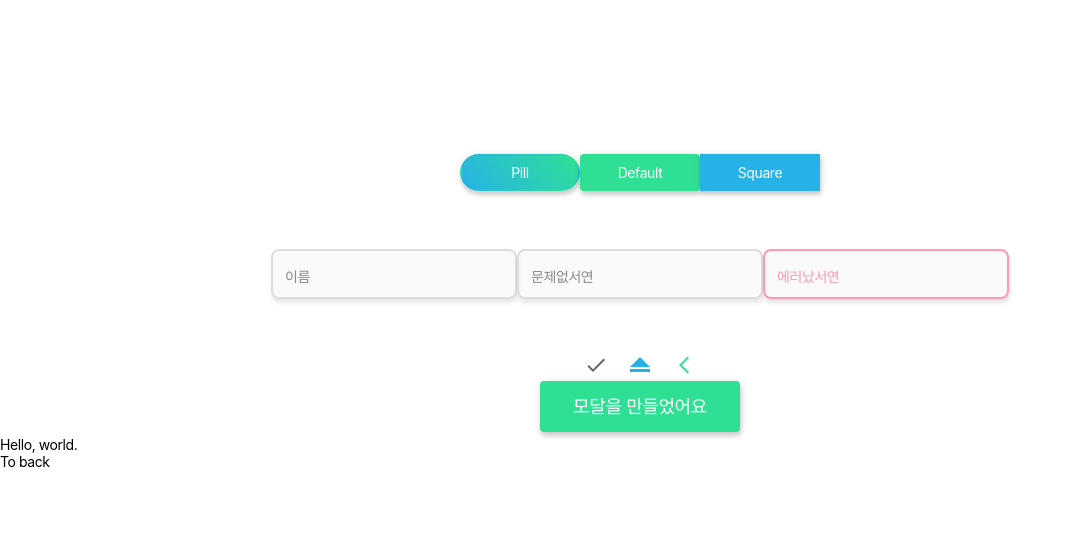
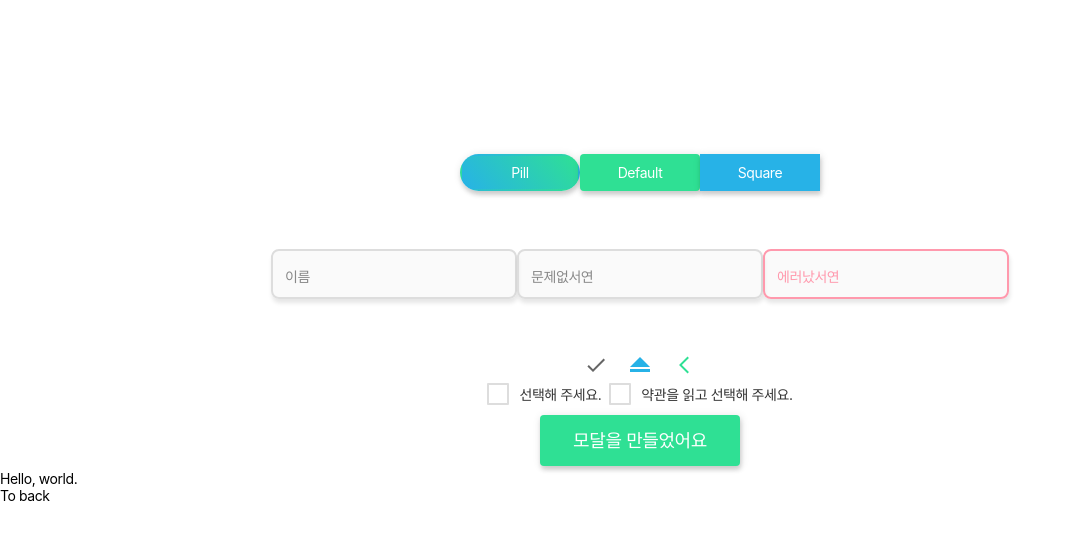
Before and after one commit to 365kim/react-boilerplate-without-cra, a React app: page / in a window 1280 px wide. Shown: the top 540 px of the page, without its empty margins (0-1073 px from the left). Built offline with nearby package versions, Linux system fonts and the light colour scheme; a web font is replaced by a local one.

Commit message:
feat: Checkbox 추가

```diff
--- a/src/App.tsx
+++ b/src/App.tsx
@@ -2,7 +2,7 @@ import { lazy, Suspense } from 'react';
 import { BrowserRouter as Router, Link, Route, Routes } from 'react-router-dom';
 
 import { HomePage } from 'pages';
-import { Button, FlexBox, Icon, Input, useModal } from 'components';
+import { Button, Checkbox, FlexBox, Icon, Input, useModal } from 'components';
 import { ArrowLeftSimple, ArrowUp, Check } from 'icons';
 
 const AboutPage = lazy(() => import(/* webpackChunkName: "AboutPage" */ './pages/AboutPage'));
@@ -24,16 +24,26 @@ const App = (): JSX.Element => {
             <Link to="about">Square</Link>
           </Button>
         </FlexBox>
+
         <FlexBox dir="row" gap="20px" mt="50px">
           <Input label="이름" />
           <Input label="문제없서연" isSuccess />
           <Input label="에러났서연" isError />
         </FlexBox>
+
         <FlexBox dir="row" gap="20px" mt="50px">
           <Icon icon={Check} />
           <Icon icon={ArrowUp} color="secondary" />
           <Icon icon={ArrowLeftSimple} color="primary" />
         </FlexBox>
+
+        <FlexBox>
+          <Checkbox id="test-checkbox1">선택해 주세요.</Checkbox>
+          <Checkbox id="test-checkbox2">
+            <a href="#">약관</a>을 읽고 선택해 주세요.
+          </Checkbox>
+        </FlexBox>
+
         <FlexBox>
           <Button size="lg" onClick={open}>
             모달을 만들었어요
--- a/src/components/@styles/color.ts
+++ b/src/components/@styles/color.ts
@@ -26,6 +26,7 @@ export const COLOR = {
   ON_ERROR: 'rgb(0, 0, 0)',
 
   PARAGRAPH: 'rgb(17, 17, 17)',
+  PARAGRAPH_LIGHT: 'rgb(51, 51, 51)',
   INPUT_TEXT: 'rgb(51, 51, 51)',
   PLACEHOLDER: 'rgb(136, 136, 136)',
   BORDER: 'rgb(221, 221, 221)',
--- a/src/components/@styles/motions/transition.ts
+++ b/src/components/@styles/motions/transition.ts
@@ -1,4 +1,4 @@
-import { css, keyframes } from '@emotion/react';
+import { css } from '@emotion/react';
 
 export const SHOW = css`
   visibility: visible;
--- /dev/null
+++ b/src/components/atoms/Checkbox/css.ts
@@ -0,0 +1,78 @@
+import { css } from '@emotion/react';
+import { COLOR } from 'styles';
+import { checkMotion, shrinkBounceMotion } from './motion';
+
+export const container = css`
+  width: fit-content;
+  padding: 4px;
+  cursor: pointer;
+`;
+
+export const input = css`
+  position: absolute;
+  top: -9999px;
+  left: -9999px;
+  height: 0;
+  width: 0;
+  cursor: inherit;
+`;
+
+/* onHover, onFocus */
+export const emphasis = css`
+  color: ${COLOR.PARAGRAPH};
+  & > span {
+    background: rgba(0, 0, 0, 0.1);
+  }
+`;
+
+export const label = css`
+  position: relative;
+  display: flex;
+  align-items: center;
+  justify-content: center;
+  margin: 2px 0;
+
+  font-size: 14px;
+  color: ${COLOR.PARAGRAPH_LIGHT};
+  cursor: inherit;
+  transition: color 250ms cubic-bezier(0.4, 0, 0.23, 1);
+
+  &:hover {
+    ${emphasis}
+  }
+`;
+
+export const checkMark = css`
+  display: flex;
+  margin-right: 10px;
+  width: 22px;
+  height: 22px;
+
+  background: transparent;
+  border: 2px solid ${COLOR.BORDER};
+  border-radius: 1px;
+  cursor: inherit;
+  transition: all 250ms cubic-bezier(0.4, 0, 0.23, 1);
+
+  &::before {
+    content: '';
+    position: absolute;
+    top: 9px;
+    left: 5px;
+    width: 0;
+    height: 0;
+
+    border-right: 2px solid transparent;
+    border-bottom: 2px solid transparent;
+    transform: translateY(0) rotate(45deg);
+    transform-origin: 0% 100%;
+  }
+`;
+
+export const checkMarkShow = css`
+  border: 11px solid ${COLOR.PRIMARY};
+
+  &::before {
+    animation: ${checkMotion} 150ms 70ms cubic-bezier(0.4, 0, 0.23, 1) forwards;
+  }
+`;
--- /dev/null
+++ b/src/components/atoms/Checkbox/index.tsx
@@ -0,0 +1,33 @@
+import { ReactNode, useState } from 'react';
+
+import * as css from './css';
+
+interface Prop {
+  id: string;
+  children?: ReactNode;
+  defaultValue?: boolean;
+}
+
+export const Checkbox = ({ id, children, defaultValue = false, ...rest }: Prop) => {
+  const [isChecked, setIsChecked] = useState(defaultValue);
+  const [isFocused, setIsFocused] = useState(false);
+
+  return (
+    <div css={css.container}>
+      <input
+        css={css.input}
+        id={id}
+        type="checkbox"
+        checked={isChecked}
+        onChange={() => setIsChecked((prev) => !prev)}
+        onFocus={() => setIsFocused(true)}
+        onBlur={() => setIsFocused(false)}
+        {...rest}
+      />
+      <label css={[css.label, isFocused && css.emphasis]} htmlFor={id}>
+        <span css={[css.checkMark, isChecked && css.checkMarkShow]}></span>
+        {children}
+      </label>
+    </div>
+  );
+};
--- /dev/null
+++ b/src/components/atoms/Checkbox/motion.ts
@@ -0,0 +1,21 @@
+import { keyframes } from '@emotion/react';
+
+import { COLOR } from 'styles';
+
+const CHECKBOX_HEIGHT = '0.7em';
+const CHECKBOX_WIDTH = '0.3em';
+
+export const checkMotion = keyframes`
+  0% {
+    border-color: ${COLOR.ON_PRIMARY};
+  }
+  33% {
+    width: ${CHECKBOX_WIDTH};
+  }
+  100% {
+    width: ${CHECKBOX_WIDTH};
+    height: ${CHECKBOX_HEIGHT};
+    border-color: ${COLOR.ON_PRIMARY};
+    transform: translateY(calc(-${CHECKBOX_HEIGHT})) rotate(45deg);
+  }
+`;
--- a/src/components/index.ts
+++ b/src/components/index.ts
@@ -1,4 +1,5 @@
 export { Button } from './atoms/Button';
+export { Checkbox } from './atoms/Checkbox';
 export { FlexBox } from './atoms/FlexBox';
 export { Input } from './atoms/Input';
 export { Icon } from './atoms/Icon';
```
